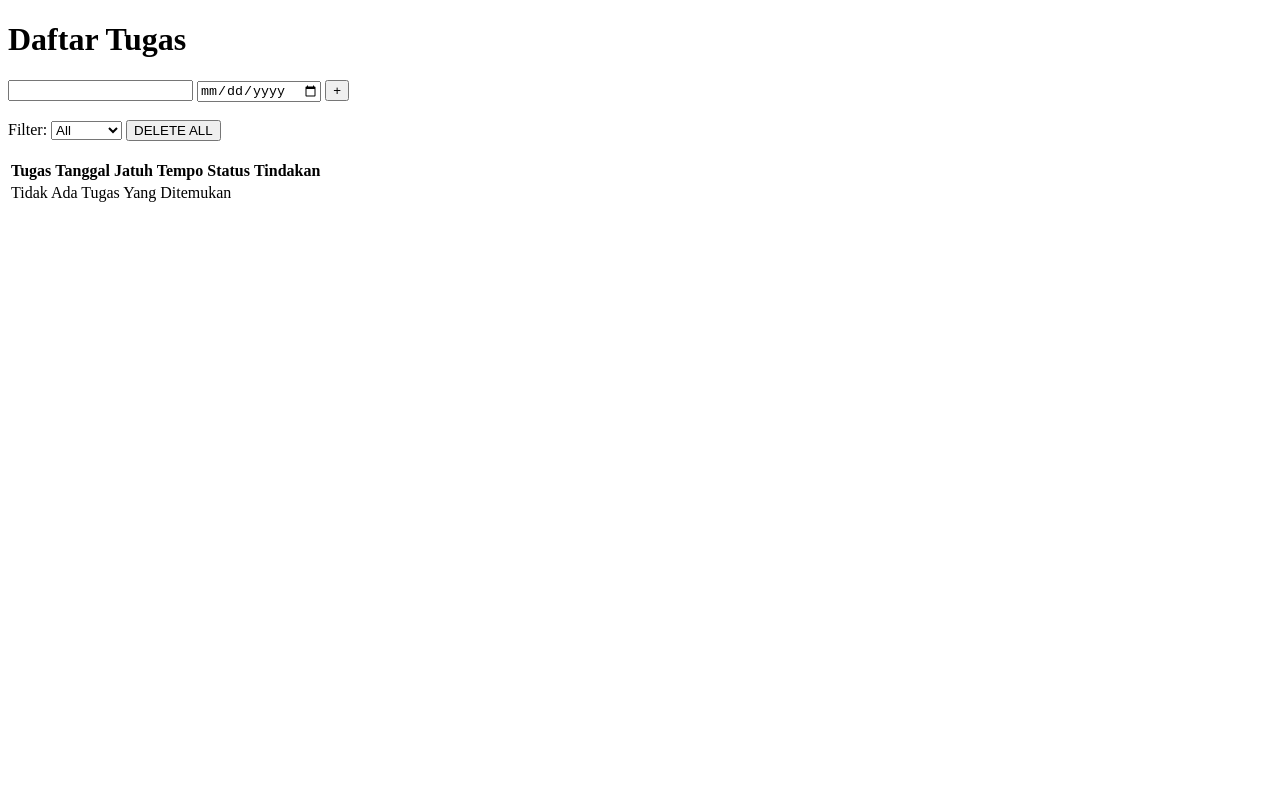
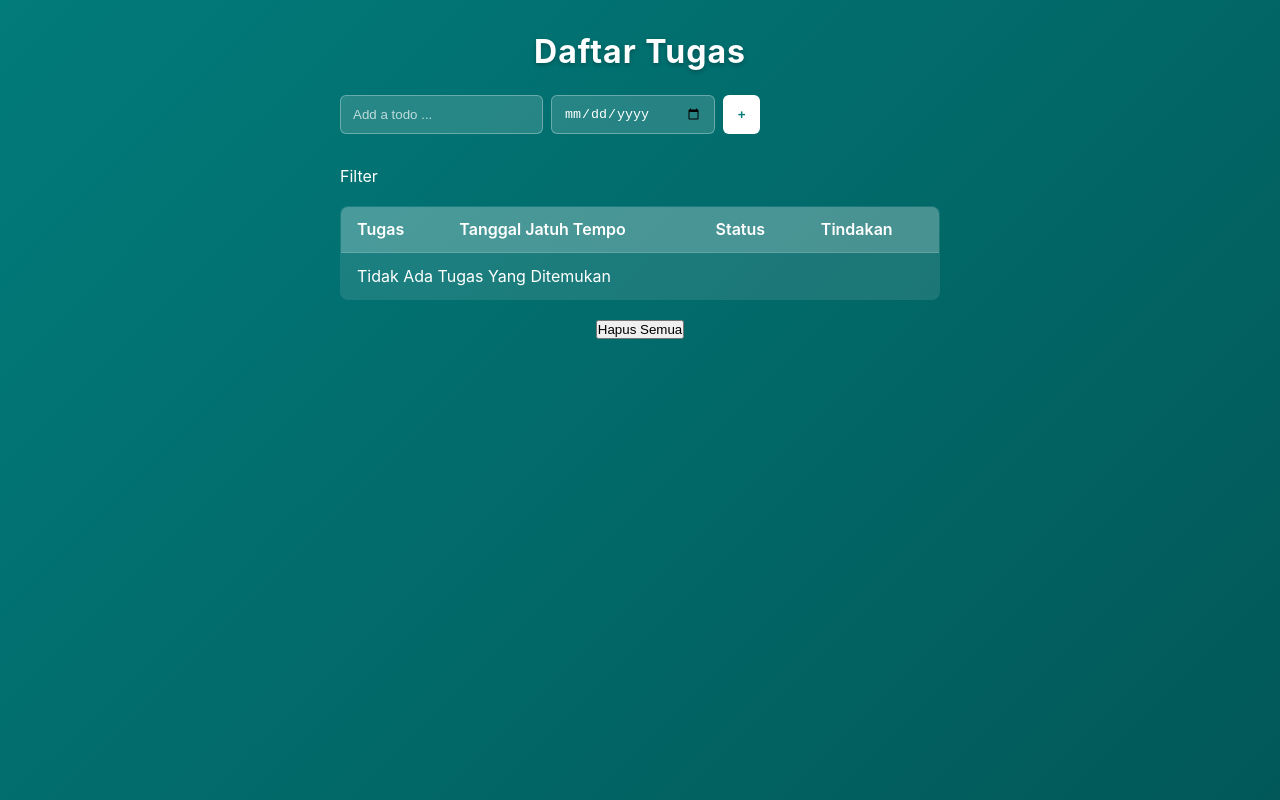
Before and after one commit to Revou-Coding-Camp/codingcamp-21-jul-25-izayoisasaki, a plain HTML site: page index.html in a window 1280 px wide. Drawn offline with Linux system fonts and the light colour scheme; files that its build step writes are made by us from their sources.

Commit message:
Add HTML & CSS File

```diff
--- a/CSS/style.css
+++ b/CSS/style.css
@@ -0,0 +1,157 @@
+/* ---------- RESET ---------- */
+* {
+  margin: 0;
+  padding: 0;
+  box-sizing: border-box;
+}
+
+/* ---------- BODY ---------- */
+body {
+  font-family: "Inter", Arial, Helvetica, sans-serif;
+  background: linear-gradient(135deg, #027b7b 0%, #025858 100%);
+  color: #fff;
+  display: flex;
+  flex-direction: column;
+  align-items: center;
+  padding: 2rem 1rem;
+  min-height: 100vh;
+}
+
+/* ---------- TITLE ---------- */
+h1 {
+  font-size: 2rem;
+  margin-bottom: 1.5rem;
+  letter-spacing: 1px;
+  text-shadow: 0 2px 4px rgba(0, 0, 0, 0.25);
+}
+
+/* ---------- FORM ---------- */
+form {
+  display: flex;
+  gap: 0.5rem;
+  margin-bottom: 1rem;
+  width: 100%;
+  max-width: 420px;
+}
+/* ---------- WRAPPER BARU ---------- */
+.wrapper {
+  width: 100%;
+  max-width: 600px;      /* sama dengan lebar tabel */
+  display: flex;
+  flex-direction: column;
+  gap: 1rem;
+  align-items: stretch;  /* semua elemen memenuhi lebar 600 px */
+}
+
+/* ---------- BAR INPUT SEJAJAR ---------- */
+.input-bar {
+  display: flex;
+  gap: .5rem;
+  width: 100%;
+}
+
+.input-bar input[type="text"] { flex: 1; }
+.input-bar input[type="date"] { width: 140px; } /* cukup untuk date */
+.input-bar button            { width: 40px; }  /* tombol + */
+form input[type="text"],
+form input[type="date"] {
+  flex: 1;
+  padding: 0.6rem 0.75rem;
+  border: 1px solid rgba(255, 255, 255, 0.3);
+  border-radius: 6px;
+  background: rgba(255, 255, 255, 0.15);
+  color: #fff;
+  transition: background 0.2s, border 0.2s;
+}
+form input::placeholder {
+  color: rgba(255, 255, 255, 0.7);
+}
+form input:focus {
+  outline: none;
+  background: rgba(255, 255, 255, 0.25);
+  border-color: #fff;
+}
+
+form button {
+  padding: 0.6rem 0.9rem;
+  background: #ffffff;
+  color: #027b7b;
+  border: none;
+  border-radius: 6px;
+  font-weight: 600;
+  cursor: pointer;
+  transition: background 0.2s, transform 0.1s;
+}
+form button:hover {
+  background: #f1f1f1;
+}
+form button:active {
+  transform: scale(0.96);
+}
+
+/* ---------- CONTROLS ---------- */
+.controls {
+  display: flex;
+  justify-content: space-between;
+  align-items: center;
+  width: 100%;
+  max-width: 420px;
+  margin-bottom: 1rem;
+}
+
+.controls select {
+  padding: 0.35rem 0.5rem;
+  border: 1px solid rgba(255, 255, 255, 0.3);
+  border-radius: 6px;
+  background: rgba(255, 255, 255, 0.15);
+  color: #fff;
+  cursor: pointer;
+}
+
+.controls button {
+  padding: 0.35rem 0.75rem;
+  background: #ff5252;
+  color: #fff;
+  border: none;
+  border-radius: 6px;
+  cursor: pointer;
+  transition: background 0.2s;
+}
+.controls button:hover {
+  background: #e53935;
+}
+
+/* ---------- TABLE ---------- */
+table {
+  width: 100%;
+  max-width: 600px;
+  border-collapse: collapse;
+  background: rgba(255, 255, 255, 0.1);
+  border: 1px solid rgba(255, 255, 255, 0.2);
+  border-radius: 8px;
+  overflow: hidden;
+}
+
+thead {
+  background: rgba(255, 255, 255, 0.2);
+}
+
+th,
+td {
+  padding: 0.8rem 1rem;
+  text-align: left;
+  border-bottom: 1px solid rgba(255, 255, 255, 0.15);
+  color: #fff;
+}
+
+th {
+  font-weight: 600;
+}
+
+tbody tr:hover {
+  background: rgba(255, 255, 255, 0.08);
+}
+
+tbody tr:last-child td {
+  border-bottom: none;
+}
--- a/index.html
+++ b/index.html
@@ -1,29 +1,27 @@
 <!DOCTYPE html>
 <html lang="en">
-    <link rel="stylesheet" href="style.css">
 <head>
     <meta charset="UTF-8">
     <meta name="viewport" content="width=device-width, initial-scale=1.0">
+    <link rel="stylesheet" href="CSS/style.css">
     <title>Tugas Bootcamp RevoU (Akbar Azacky)</title>
 </head>
 <body>
-    <form action="">
-        <h1 id="DaftarTugas">Daftar Tugas</h1>
-        <input id="itext" type="text">
-        <input id="idate" type="date">
-        <button id="btn+">+</button>
-    </form>
-    <br>
-    <div>
-    <label>
-      Filter:
-      <select>
+    <h1 id="DaftarTugas">Daftar Tugas</h1>
+        <div class="wrapper">
+            <form class="form-row">
+                <input type="text" placeholder="Add a todo ..." required>
+                <input type="date">
+                <button type="submit">+</button>
+  </form>
+    <label id="Filter">
+      Filter
+      <select hidden>
         <option value="all">All</option>
         <option value="pending">Pending</option>
         <option value="done">Done</option>
       </select>
     </label>
-    <button type="button">DELETE ALL</button>
   </div>
     <br>
     <Table>
@@ -39,5 +37,7 @@
             <td id="Tugas" colspan="4">Tidak Ada Tugas Yang Ditemukan</td>
         </tbody>
     </Table>
+    <br>
+    <button id="btnhapus" type="button">Hapus Semua</button>
 </body>
 </html>
```
